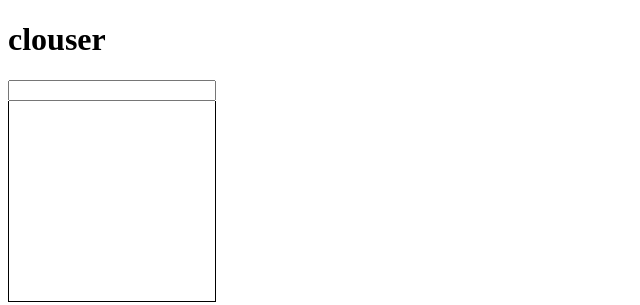
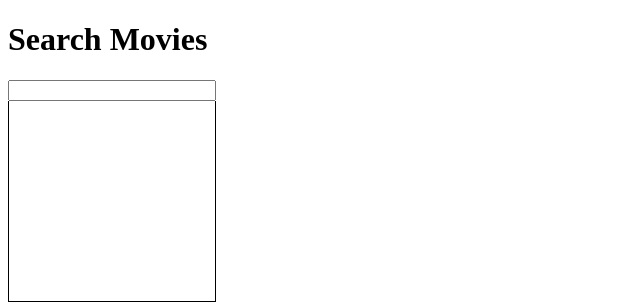
Before and after one commit to shubham5690/hotstar-1, a plain HTML site: page index.html in a window 1280 px wide. Shown: the whole page, without its empty margins (0-640 px from the left). Drawn offline with Linux system fonts and the light colour scheme.

Commit message:
Update index.html

```diff
--- a/index.html
+++ b/index.html
@@ -20,7 +20,7 @@
     </style>
 </head>
 <body>
-    <h1>clouser</h1>
+    <h1>Search Movies</h1>
     <!-- <input type="text" oninput="main()" id="query"> -->
     <input type="text" oninput="debounce(main,1000)" id="query">
     <div id="movies"></div>
```
